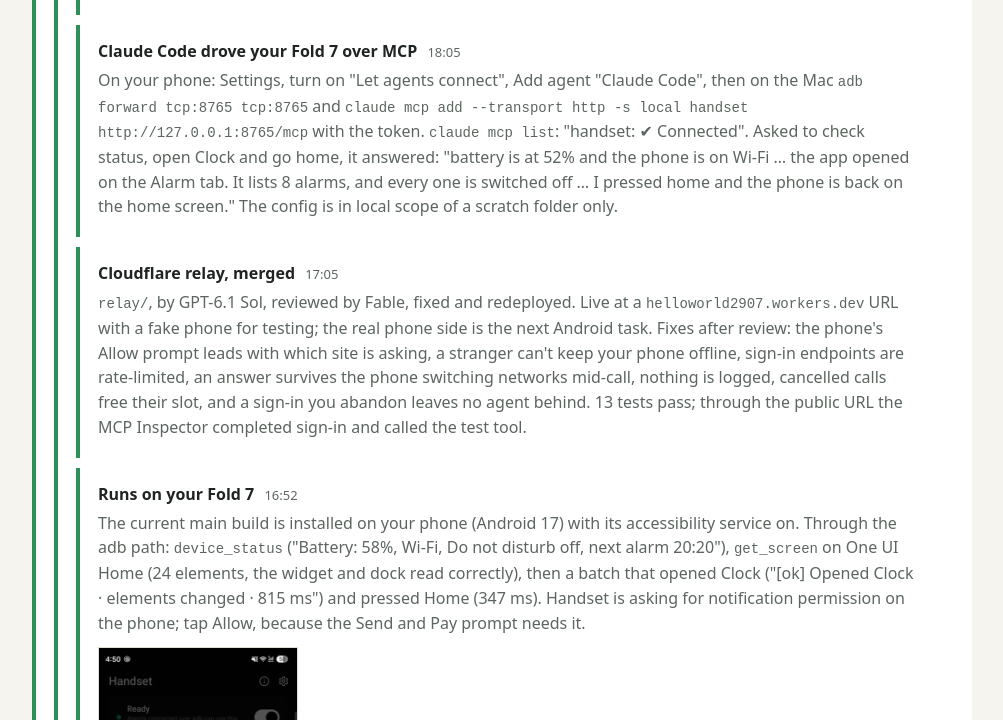
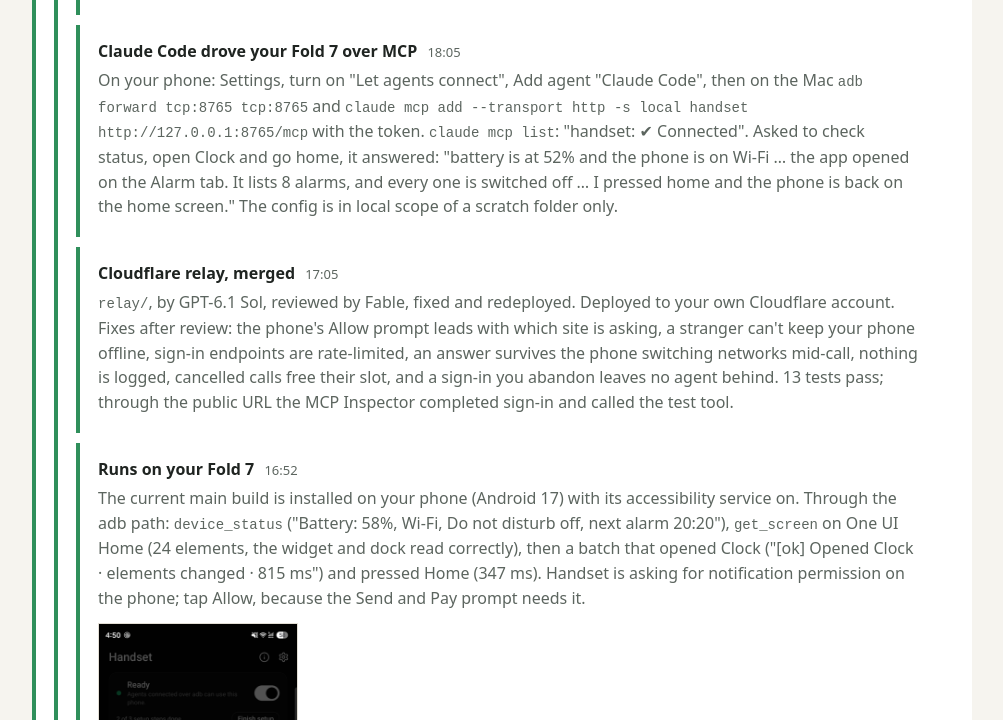
Before and after one commit to triptu/handset, a plain HTML site: page docs/progress.html in a window 1280 px wide. Shown: the part 11280-12000 px from the top of the page, without its empty margins (138-1141 px from the left). Drawn offline with Linux system fonts and the light colour scheme.

Commit message:
Progress page: drop the relay's address

```diff
--- a/docs/progress.html
+++ b/docs/progress.html
@@ -231,7 +231,7 @@
 </div>
 <div class="entry shipped">
   <h3>Cloudflare relay, merged <span class="time">17:05</span></h3>
-  <p><code>relay/</code>, by GPT-6.1 Sol, reviewed by Fable, fixed and redeployed. Live at a <code>helloworld2907.workers.dev</code> URL with a fake phone for testing; the real phone side is the next Android task. Fixes after review: the phone's Allow prompt leads with which site is asking, a stranger can't keep your phone offline, sign-in endpoints are rate-limited, an answer survives the phone switching networks mid-call, nothing is logged, cancelled calls free their slot, and a sign-in you abandon leaves no agent behind. 13 tests pass; through the public URL the MCP Inspector completed sign-in and called the test tool.</p>
+  <p><code>relay/</code>, by GPT-6.1 Sol, reviewed by Fable, fixed and redeployed. Deployed to your own Cloudflare account. Fixes after review: the phone's Allow prompt leads with which site is asking, a stranger can't keep your phone offline, sign-in endpoints are rate-limited, an answer survives the phone switching networks mid-call, nothing is logged, cancelled calls free their slot, and a sign-in you abandon leaves no agent behind. 13 tests pass; through the public URL the MCP Inspector completed sign-in and called the test tool.</p>
 </div>
 <div class="entry shipped">
   <h3>Runs on your Fold 7 <span class="time">16:52</span></h3>
```
